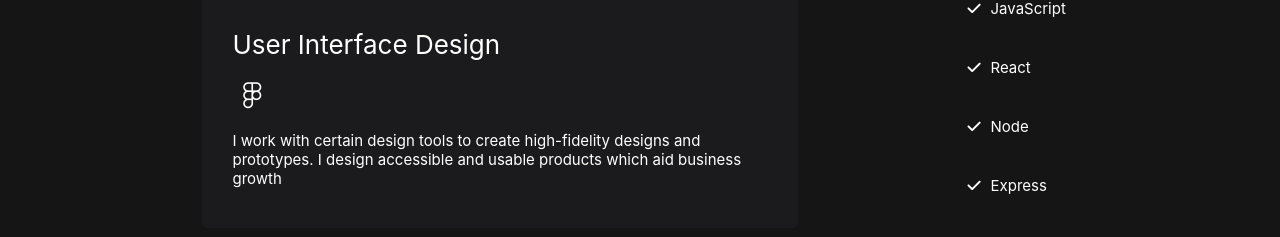
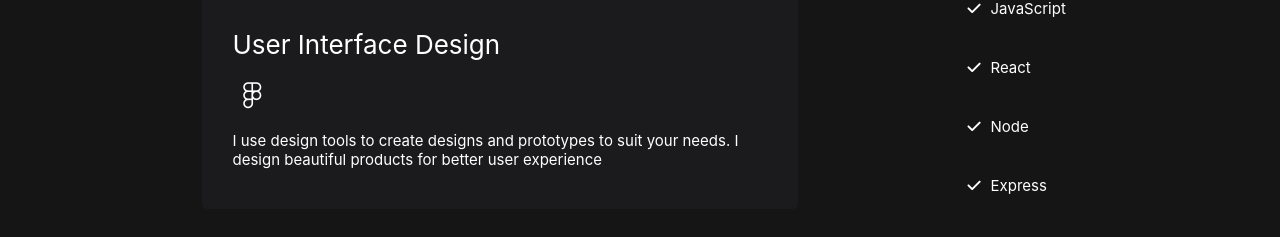
Before and after one commit to Rileey/Riley, a React (Create React App) app: page / in a window 1280 px wide. Shown: the part 1017-1254 px from the top of the page. Built offline with nearby package versions, Linux system fonts and the light colour scheme.

Commit message:
write up

```diff
--- a/src/components/firstpage.js
+++ b/src/components/firstpage.js
@@ -18,8 +18,8 @@ const Firstpage = () => {
                         <i class="fab fa-figma"></i>
                     </span>
                     <span className="user-subtitles">
-                    I work with certain design tools to create high-fidelity designs and prototypes.
-                    I design accessible and usable products which aid business growth
+                    I use design tools to create designs and prototypes to suit your needs.
+                    I design beautiful products for better user experience
                     </span>
                 </div>
             </div>
```
